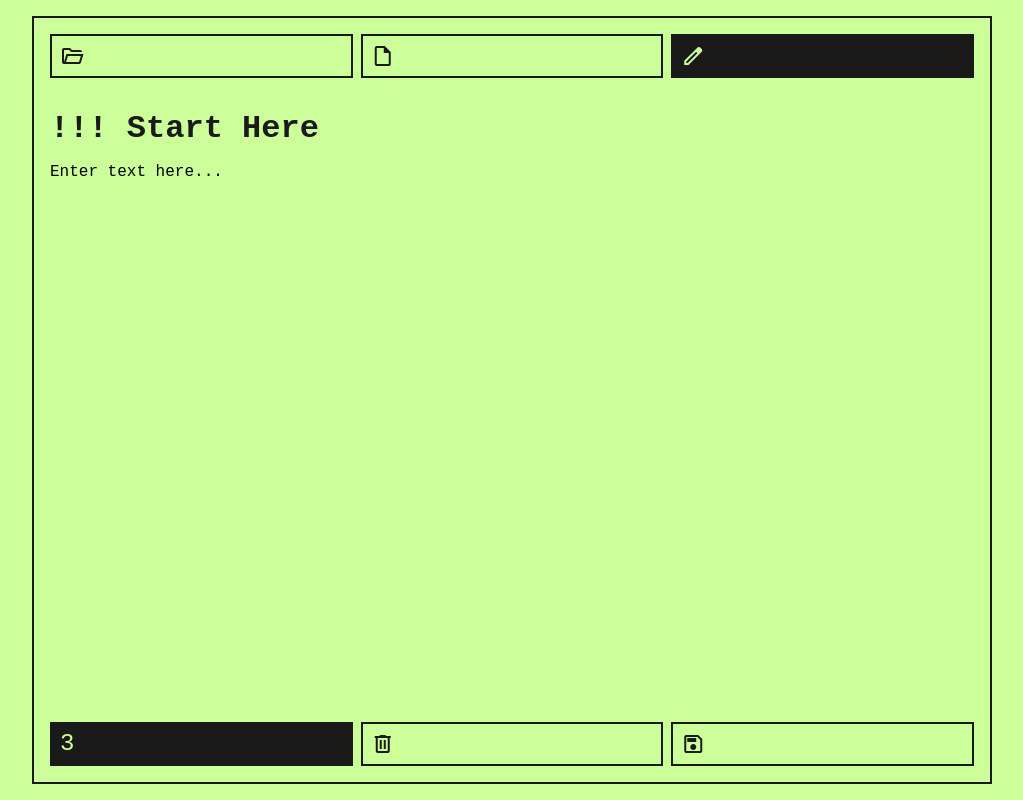
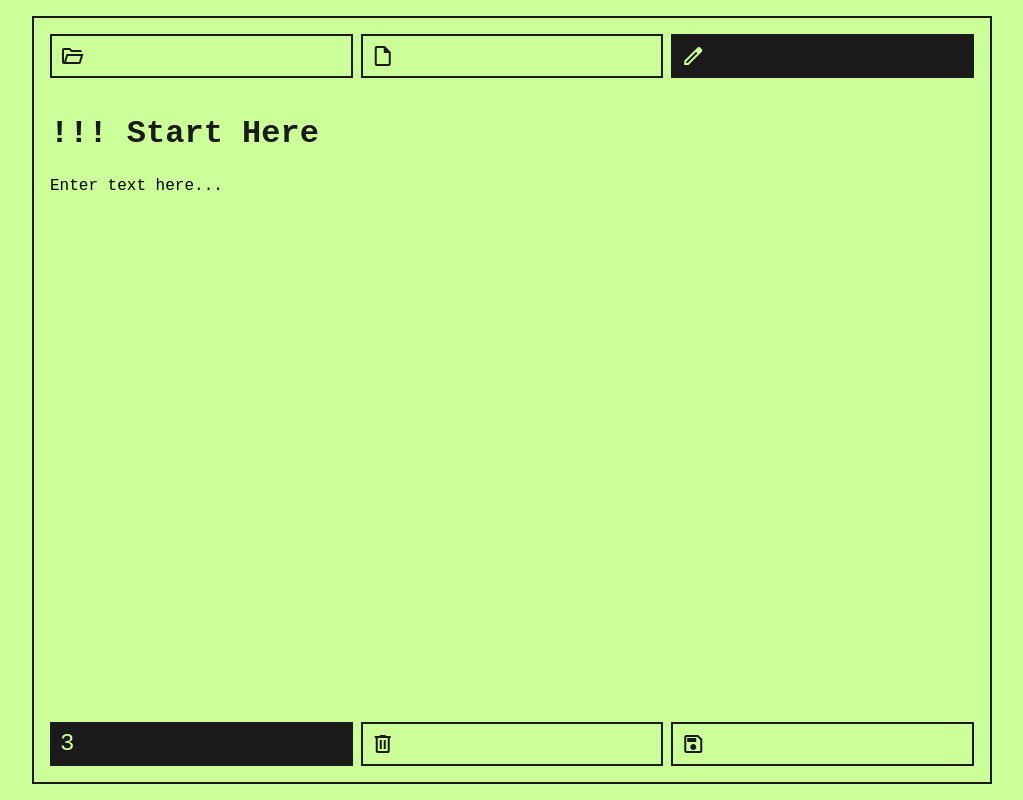
Before and after one commit to caleb-cox/vowell-john, a React (Vite) app: page / in a window 1280 px wide. Both pictures are taken after a click on the element "edit". Shown: the whole page, without its empty margins (128-1151 px from the left). Built offline with nearby package versions, Linux system fonts and the light colour scheme; a web font is replaced by a local one.

Commit message:
Why are my line heights so fucking stupid

```diff
--- a/src/components/App/App.css
+++ b/src/components/App/App.css
@@ -4,6 +4,7 @@
 :root {
   --foreground-color: hsl(0, 0%, 10%);
   font-size: min(3.75vw, 16px);
+  line-height: 1.5;
 }
 
 * {
--- a/src/components/EditView/EditView.css
+++ b/src/components/EditView/EditView.css
@@ -22,6 +22,7 @@
   background-color: inherit;
   font-family: inherit;
   font-size: inherit;
+  line-height: inherit;
 }
 
 .EditView .controls {
```
